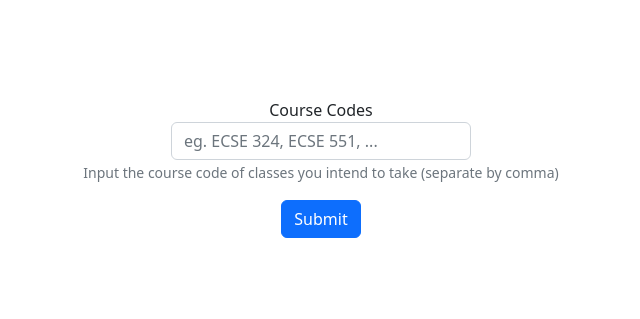
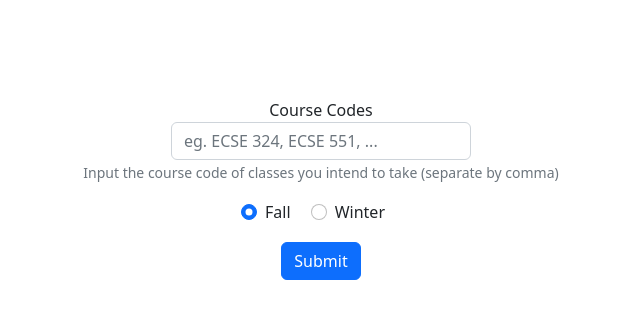
Before and after one commit to pachungulo/HowCookedAmI, a Flask app: page / in a window 1280 px wide. Shown: the part 157-476 px from the top of the page, without its empty margins (319-959 px from the left). Run offline with Flask 3, Linux system fonts and the light colour scheme.

Commit message:
added fall/winter selector

```diff
--- a/app.py
+++ b/app.py
@@ -12,6 +12,7 @@ def submit():
     if request.method == 'POST':
 
         # userInput = request.form['coursesInput']
+        # selected_semester = request.form.get('semester') #fall or winter
         # userInput = processing.getListOfClasses(userInput)
         # courses = []
         # for course in userInput:
--- a/templates/input.html
+++ b/templates/input.html
@@ -12,6 +12,17 @@
                     <input type="text" class="form-control mx-auto" id="coursesInput" name="coursesInput" placeholder="eg. ECSE 324, ECSE 551, ..." style="max-width: 300px;">
                     <small id="coursesInput" class="form-text text-muted">Input the course code of classes you intend to take (separate by comma)</small>
                 </div>
+                <div class="form-group text-center mt-3">
+                    <div class="form-check form-check-inline">
+                        <input class="form-check-input" type="radio" name="semester" id="fallSemester" value="fall" checked>
+                        <label class="form-check-label" for="fallSemester">Fall</label>
+                    </div>
+                    <div class="form-check form-check-inline">
+                        <input class="form-check-input" type="radio" name="semester" id="winterSemester" value="winter">
+                        <label class="form-check-label" for="winterSemester">Winter</label>
+                    </div>
+
+                </div>
                 <div class="text-center mt-3">
                     <button type="submit" class="btn btn-primary">Submit</button>
                 </div>
```
